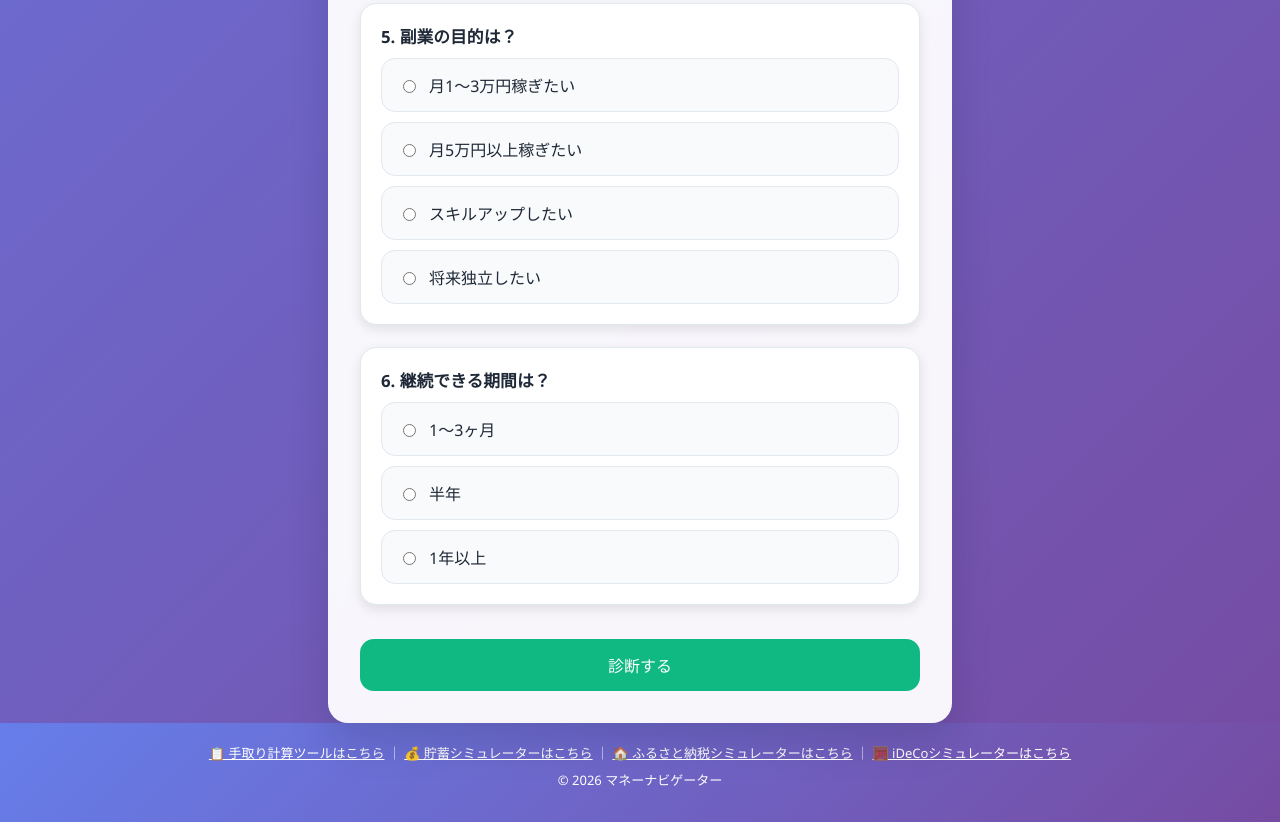
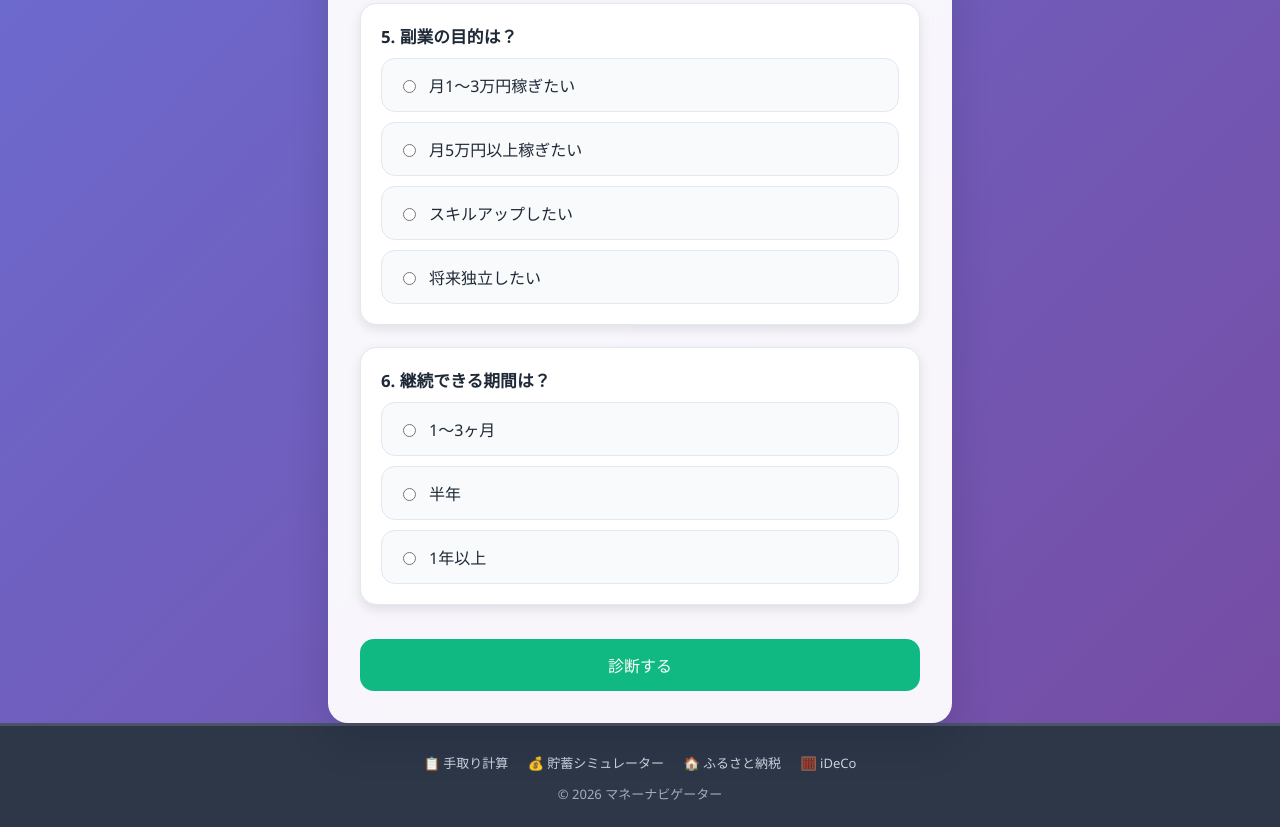
Before and after one commit to grimalowe-create/sidejob-app, a plain HTML site: page index.html in a window 1280 px wide. Shown: the part 1435-2262 px from the top of the page. Drawn offline with Linux system fonts and the light colour scheme.

Commit message:
Unify footer design with neutral dark gray

```diff
--- a/index.html
+++ b/index.html
@@ -226,15 +226,14 @@
 
   <script src="script.js"></script>
 
-<footer style="background: linear-gradient(135deg, #667eea 0%, #764ba2 100%); color: white; text-align: center; padding: 20px 15px; margin-top: auto; font-size: 13px; width: 100%; box-sizing: border-box;">
-    <a href="https://tedori-calc-ten.vercel.app/" target="_blank" rel="noopener" style="color: white;">📋 手取り計算ツールはこちら</a>
-    ｜
-    <a href="https://chochiku-sim.vercel.app/" target="_blank" rel="noopener" style="color: white;">💰 貯蓄シミュレーターはこちら</a>
-    ｜
-    <a href="https://furusato-app-nu.vercel.app/" target="_blank" rel="noopener" style="color: white;">🏠 ふるさと納税シミュレーターはこちら</a>
-    ｜
-    <a href="https://ideco-sim-kappa.vercel.app/" target="_blank" rel="noopener" style="color: white;">🧮 iDeCoシミュレーターはこちら</a>
-    <p style="margin-top: 8px;">© 2026 マネーナビゲーター</p>
+<footer style="background: #2d3748; color: #ffffff; text-align: center; padding: 24px 16px; margin-top: auto; font-size: 13px; width: 100%; box-sizing: border-box; border-top: 3px solid #4a5568;">
+    <div style="margin-bottom: 8px; line-height: 2;">
+        <a href="https://tedori-calc-ten.vercel.app/" target="_blank" rel="noopener" style="color: #cbd5e0; text-decoration: none; margin: 0 8px;">📋 手取り計算</a>
+        <a href="https://chochiku-sim.vercel.app/" target="_blank" rel="noopener" style="color: #cbd5e0; text-decoration: none; margin: 0 8px;">💰 貯蓄シミュレーター</a>
+        <a href="https://furusato-app-nu.vercel.app/" target="_blank" rel="noopener" style="color: #cbd5e0; text-decoration: none; margin: 0 8px;">🏠 ふるさと納税</a>
+        <a href="https://ideco-sim-kappa.vercel.app/" target="_blank" rel="noopener" style="color: #cbd5e0; text-decoration: none; margin: 0 8px;">🧮 iDeCo</a>
+    </div>
+    <p style="margin: 8px 0 0 0; color: #a0aec0;">© 2026 マネーナビゲーター</p>
 </footer>
 </body>
 </html>
```
